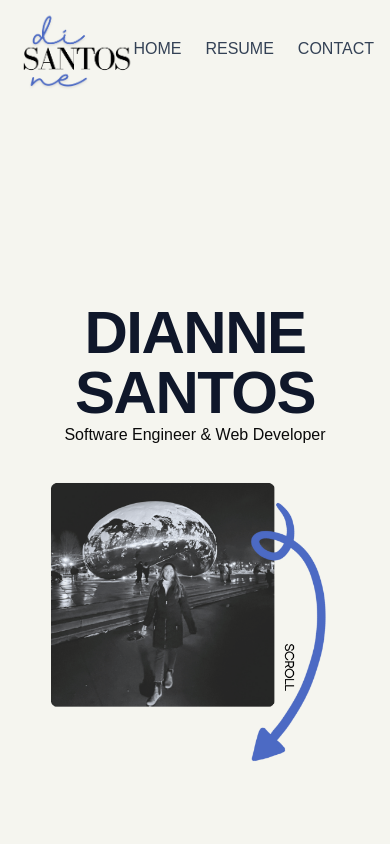
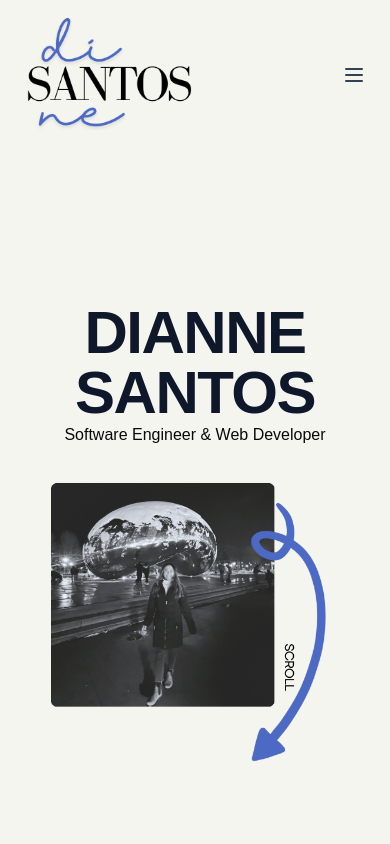
Before and after one commit to dfayesantos/my-portfolio, a Next.js app: page / in a window 390 px wide. Shown: the top 844 px of the page. Built offline with nearby package versions, Linux system fonts and the light colour scheme.

Commit message:
Added hamburger to nav on mobile apps

```diff
--- a/app/components/Nav.tsx
+++ b/app/components/Nav.tsx
@@ -1,24 +1,57 @@
-import React from 'react';
+"use client";
+import React, { useState } from 'react';
 import Image from 'next/image';
 import logo from '../images/santoslogo.png';
 
 export default function Nav() {
+  const [open, setOpen] = useState(false);
+
   return (
     <header className="fixed top-0 left-0 w-full z-50">
       <div className="bg-[#F5F5EF]">
-        <div className="max-w-4xl mx-auto px-4 py-3 flex items-center justify-between">
+        <div className="max-w-4xl mx-auto px-4 py-3 flex items-center justify-between relative">
           <div className="flex items-center">
             <a href="#home" aria-label="Go to home">
               <Image src={logo} alt="Dianne Santos Logo" width={180} height={48} />
             </a>
           </div>
-          <nav>
+
+          {/* Desktop links */}
+          <nav className="hidden md:block">
             <ul className="flex gap-6 items-center text-slate-700 h-10">
-              <li className="flex"><a href="#home" className="flex-1 flex items-center justify-center hover:text-slate-900">HOME</a></li>
-              <li className="flex"><a href="#resume" className="flex-1 flex items-center justify-center hover:text-slate-900">RESUME</a></li>
-              <li className="flex"><a href="#contact" className="flex-1 flex items-center justify-center hover:text-slate-900">CONTACT</a></li>
+              <li><a href="#home" className="hover:text-slate-900">HOME</a></li>
+              <li><a href="#resume" className="hover:text-slate-900">RESUME</a></li>
+              <li><a href="#contact" className="hover:text-slate-900">CONTACT</a></li>
             </ul>
           </nav>
+
+          {/* Mobile hamburger */}
+          <div className="md:hidden">
+            <button
+              aria-label="Toggle menu"
+              onClick={() => setOpen(prev => !prev)}
+              className="p-2 rounded-md focus:outline-none"
+            >
+              <svg className="w-6 h-6 text-slate-700" fill="none" stroke="currentColor" viewBox="0 0 24 24" xmlns="http://www.w3.org/2000/svg">
+                {open ? (
+                  <path strokeLinecap="round" strokeLinejoin="round" strokeWidth={2} d="M6 18L18 6M6 6l12 12" />
+                ) : (
+                  <path strokeLinecap="round" strokeLinejoin="round" strokeWidth={2} d="M4 6h16M4 12h16M4 18h16" />
+                )}
+              </svg>
+            </button>
+          </div>
+
+          {/* Mobile menu panel */}
+          {open && (
+            <div className="absolute right-4 top-full mt-2 w-44 bg-white border border-slate-200 rounded-md shadow-lg md:hidden">
+              <ul className="flex flex-col">
+                <li><a href="#home" onClick={() => setOpen(false)} className="block px-4 py-3 hover:bg-slate-50">HOME</a></li>
+                <li><a href="#resume" onClick={() => setOpen(false)} className="block px-4 py-3 hover:bg-slate-50">RESUME</a></li>
+                <li><a href="#contact" onClick={() => setOpen(false)} className="block px-4 py-3 hover:bg-slate-50">CONTACT</a></li>
+              </ul>
+            </div>
+          )}
         </div>
       </div>
     </header>
```
